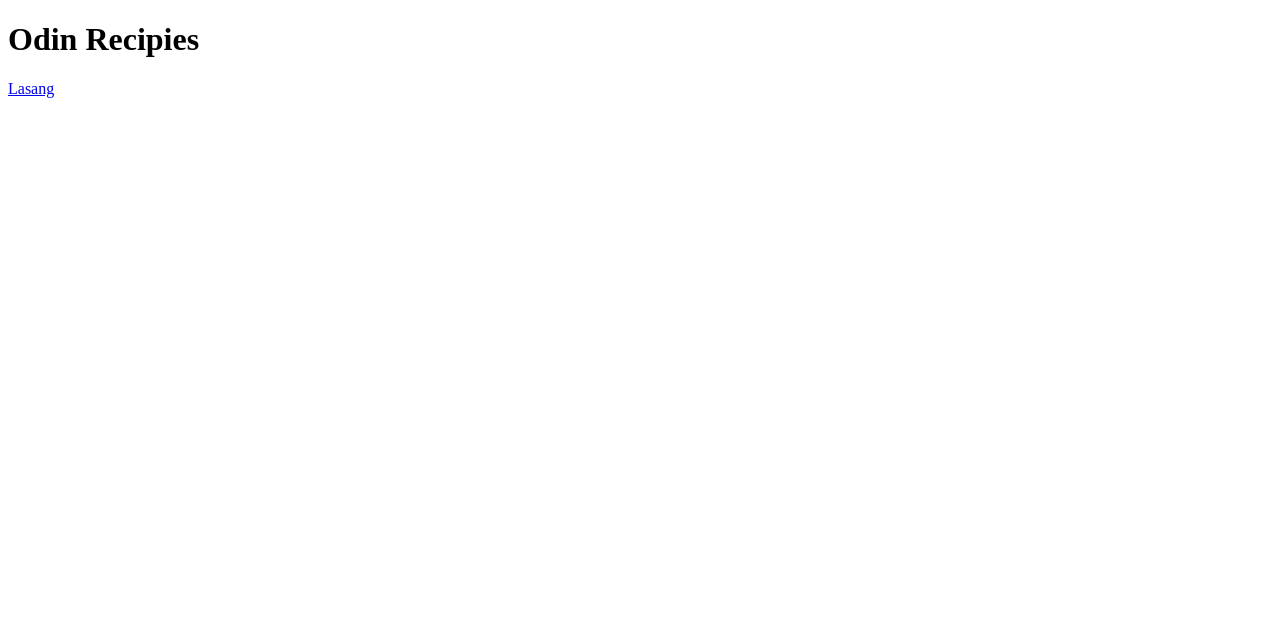
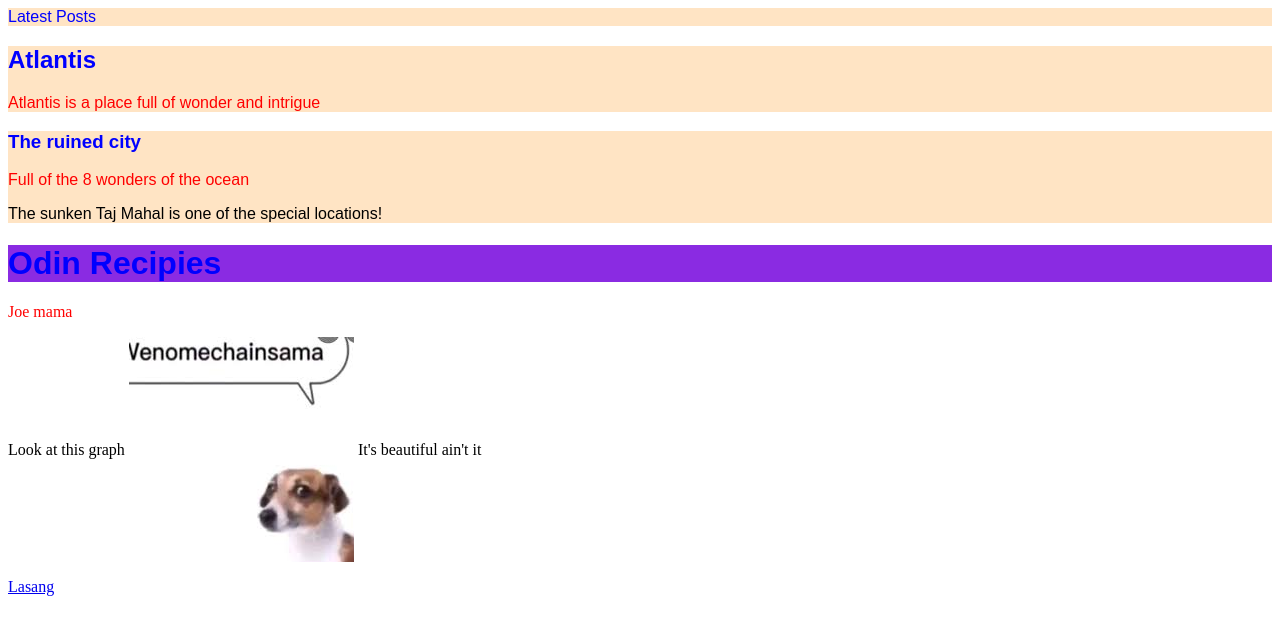
Before and after one commit to soonpepper/Odin, a plain HTML site: page recipe-website/index.html in a window 1280 px wide. Drawn offline with Linux system fonts and the light colour scheme.

Commit message:
joe's mama is calling

```diff
--- /dev/null
+++ b/positioning-practice/style.css
@@ -0,0 +1,37 @@
+/* style.css */
+
+* {
+    padding: 0;
+    margin: 0;
+    font-size: 20px;
+}
+
+.box-one {
+    width: 350px;
+    height: 150px;
+    margin: 10px;
+    padding: 25px;
+    border: 5px solid black;
+    box-sizing: border-box;
+}
+
+.box-three {
+    width: 350px;
+    height: 150px;
+    margin: 10px;
+    padding: 25px;
+    border: 5px solid black;
+}
+
+.box-two {
+    background-color: red;
+    padding: 50px;
+    height: 100px;
+    width: 100px;
+    border: 30px solid purple;
+    margin: auto;
+}
+
+div {
+    text-align: center;
+}
--- a/recipe-website/index.html
+++ b/recipe-website/index.html
@@ -2,10 +2,31 @@
     <html lang="en">
         <head>
             <meta charset="utf-8">
+            <link rel="stylesheet" href="style.css">
             <title>odin-recipes</title>
         </head>
         <body>
-            <h1> Odin Recipies</h1>
+            <div class="subsection header">Latest Posts</div>
+            <div class="city">
+                <h2>Atlantis</h2>
+                <p>Atlantis is a place full of wonder and intrigue </p>
+            </div>
+            <div class="location">
+                <h3>The ruined city</h3>
+                <p>Full of the 8 wonders of the ocean</p>
+                <p class ="location" id="special">The sunken Taj Mahal is one of the special
+                    locations!
+                </p>
+            </div>
+            <div id="title">
+                <h1> Odin Recipies</h1>
+            </div>
+            <p>Joe mama</p>
+            <span>Look at this graph</span>
+            <a href="https://www.youtube.com/watch?v=iV3WOD09Qok"><img src="index.jpeg"></a>
+            <span> It's beautiful ain't it</span>
+            <p></p>
             <a href="./recipes/lasagna.html">Lasang</a>
+
         </body>
     </html>
--- /dev/null
+++ b/recipe-website/style.css
@@ -0,0 +1,32 @@
+/* styles.css */
+
+div {
+    color: blue;
+    background-color: bisque;
+    font-family: Arial, Helvetica, sans-serif;
+}
+
+p {
+    color: red;
+}
+
+.city
+.location {
+    color: green;
+}
+
+.location#special{
+    color: black;
+}
+
+#title {
+    background-color: blueviolet;
+}
+
+span,
+img{
+    height: auto;
+    width: auto;
+    display: inline-block;
+    vertical-align: middle;
+}
```
Also changed, not shown: flex-box/index.html (added, +20 -0 lines), flex-box/style.css (added, +12 -0 lines), positioning-practice/index.html (added, +14 -0 lines), recipe-website/index.jpeg (added).
